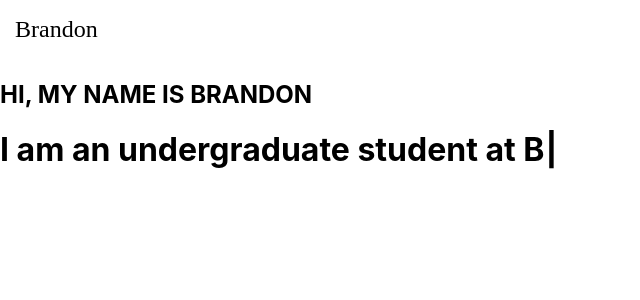
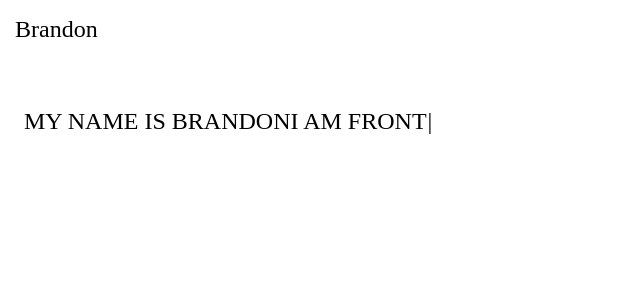
Before and after one commit to brandonchin00/Brandon-Chin, a React (Create React App) app: page / in a window 1280 px wide. Shown: the top 300 px of the page, without its empty margins (0-640 px from the left). Built offline with nearby package versions, Linux system fonts and the light colour scheme.

Commit message:
not-running :(

```diff
--- a/package.json
+++ b/package.json
@@ -10,6 +10,7 @@
     "react-dom": "^18.2.0",
     "react-router-dom": "^6.17.0",
     "react-scripts": "5.0.1",
+    "typewriter-effect": "^2.21.0",
     "web-vitals": "^2.1.4"
   },
   "scripts": {
--- /dev/null
+++ b/src/components/about.css
@@ -0,0 +1,17 @@
+.container {
+  padding: 1em;
+  display: flex;
+  font-family: Cinzel;
+  font-size: 1.5pc;
+}
+.top {
+  text-align: ;
+}
+
+.solid-text {
+  padding-right: 0.25em;
+  text-align: left;
+}
+.moving-text {
+  text-align: right;
+}
--- a/src/components/about.js
+++ b/src/components/about.js
@@ -1,12 +1,14 @@
 import React from "react";
 import Typewriter from "typewriter-effect";
 import { animated } from "../pages/content.js";
+import "./about.css";
 
 const About = () => {
   return (
-    <div>
-      <h2>HI, MY NAME IS BRANDON</h2>
-      <h1>
+    <div className="container">
+      <p className="top">MY NAME IS BRANDON</p>
+      <p className="solid-text">I AM </p>
+      <p className="moving-text">
         <Typewriter
           options={{
             strings: [
@@ -20,7 +22,7 @@ const About = () => {
             deleteSpeed: 10,
           }}
         />
-      </h1>
+      </p>
     </div>
   );
 };
--- a/src/pages/content.js
+++ b/src/pages/content.js
@@ -1,10 +1,11 @@
 const logo = "Brandon";
 
 const animated = {
-  first: "I am an undergraduate student at Babson College",
-  second: "I am a product manager",
-  third: "I am a frontend developer",
-  fourth: "I avid runner, swimmer, and climber",
+  first: "PRODUCT MANAGER",
+  second: "FRONTEND DEVELOPER",
+  third: "A DESIGNER",
+  fourth: "AN ENTREPRENEUR",
+  fifth: "LANGUAGE ENTHUSIAST",
 };
 
 export { logo, animated };
```
Also changed, not shown: 1 other file (tests, documents, lock files or other folders).
